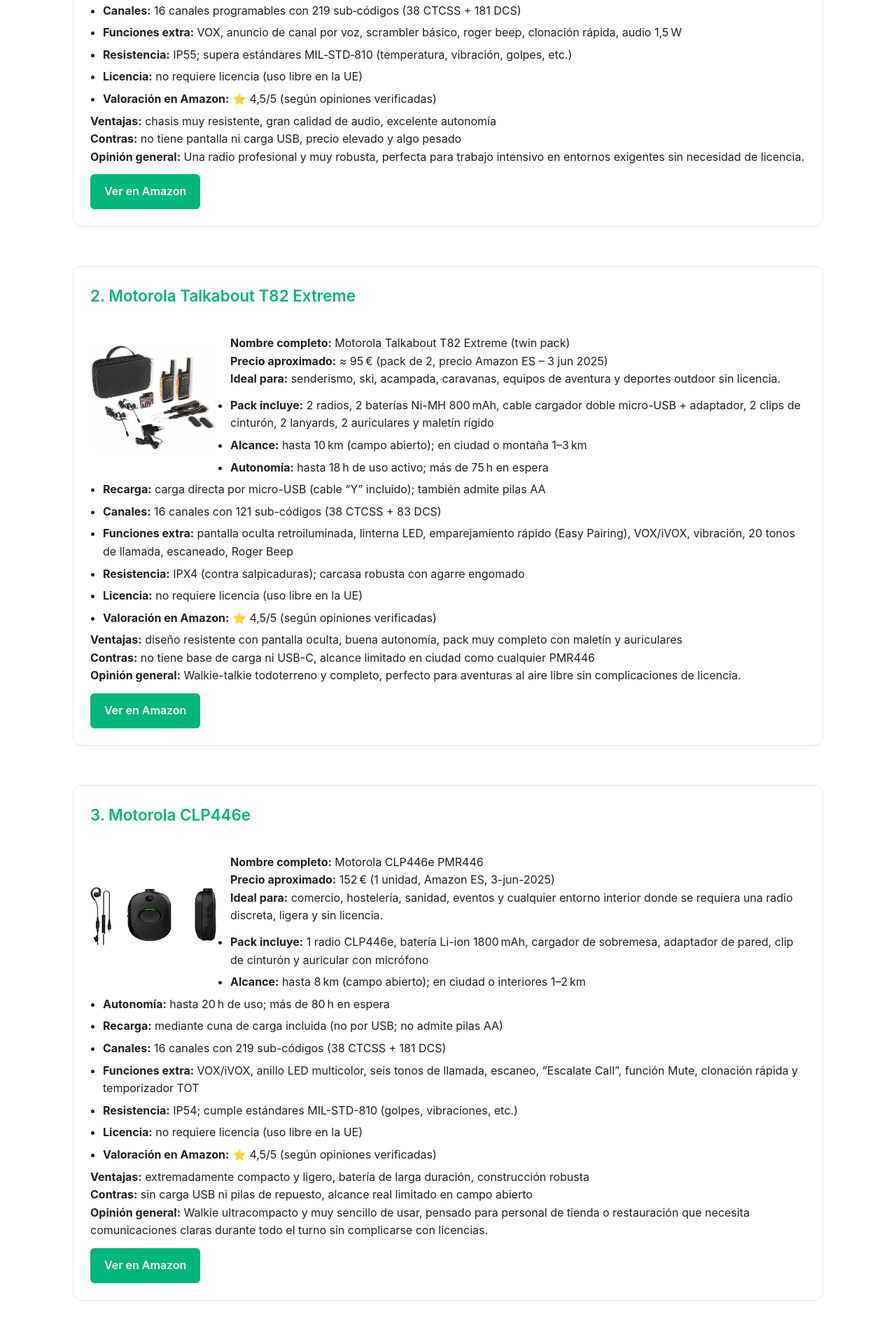
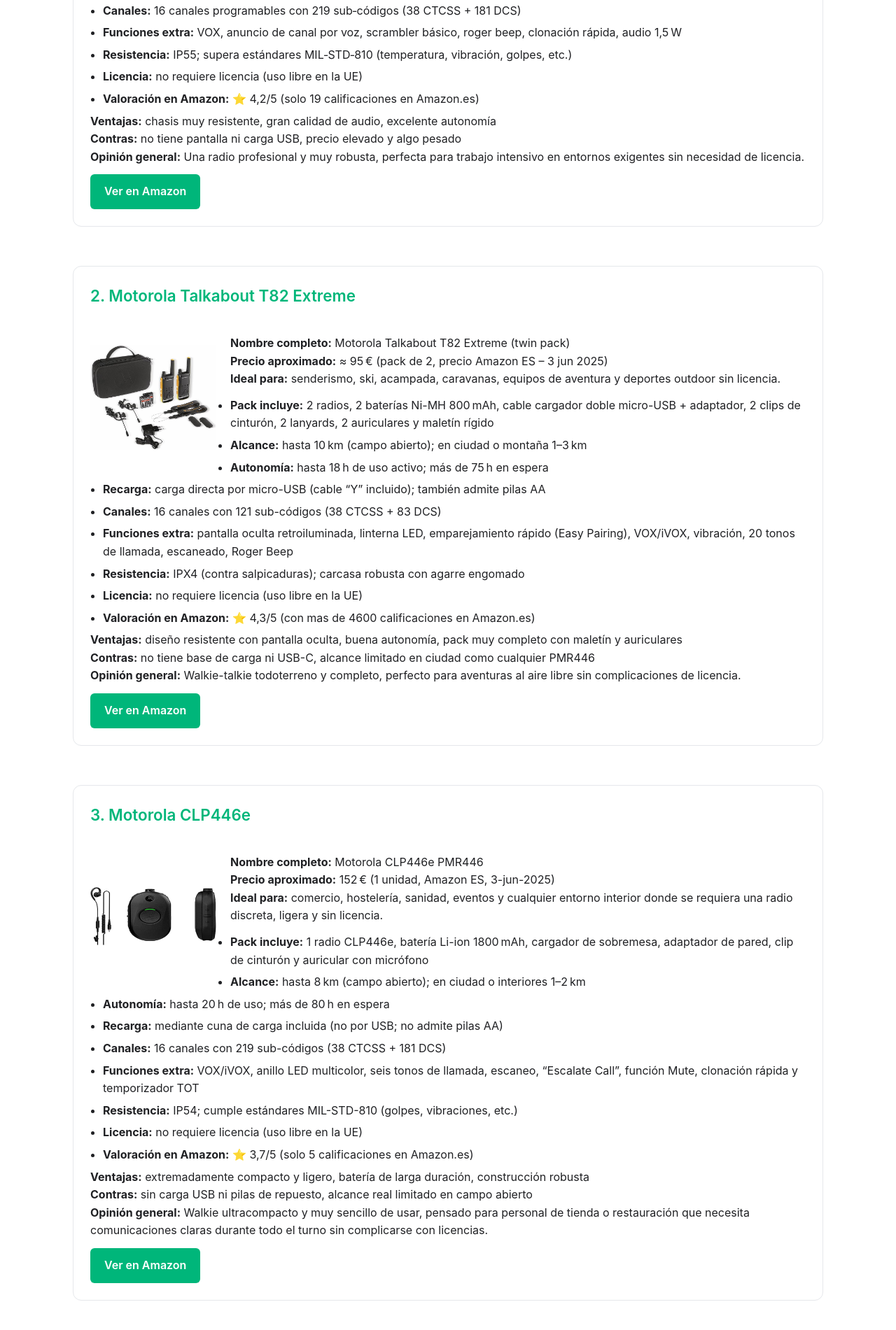
Before and after one commit to JuanBuon/buonreviews, a plain HTML site: page blog/walkies.html in a window 1280 px wide. Shown: the part 1439-3340 px from the top of the page at 70% size. Drawn offline with Linux system fonts and the light colour scheme.

Commit message:
bien puestas las valoraciones amazon.es

```diff
--- a/blog/walkies.html
+++ b/blog/walkies.html
@@ -73,7 +73,7 @@
         <li><strong>Funciones extra:</strong> VOX, anuncio de canal por voz, scrambler básico, roger beep, clonación rápida, audio 1,5 W</li>
         <li><strong>Resistencia:</strong> IP55; supera estándares MIL‑STD‑810 (temperatura, vibración, golpes, etc.)</li>
         <li><strong>Licencia:</strong> no requiere licencia (uso libre en la UE)</li>
-        <li><strong>Valoración en Amazon:</strong> ⭐ 4,5/5 (según opiniones verificadas)</li>
+        <li><strong>Valoración en Amazon:</strong> ⭐ 4,2/5 (solo 19 calificaciones en Amazon.es)</li>
       </ul>
       <p><strong>Ventajas:</strong> chasis muy resistente, gran calidad de audio, excelente autonomía</p>
       <p><strong>Contras:</strong> no tiene pantalla ni carga USB, precio elevado y algo pesado</p>
@@ -107,7 +107,7 @@
         <li><strong>Funciones extra:</strong> pantalla oculta retroiluminada, linterna LED, emparejamiento rápido (Easy Pairing), VOX/iVOX, vibración, 20 tonos de llamada, escaneado, Roger Beep</li>
         <li><strong>Resistencia:</strong> IPX4 (contra salpicaduras); carcasa robusta con agarre engomado</li>
         <li><strong>Licencia:</strong> no requiere licencia (uso libre en la UE)</li>
-        <li><strong>Valoración en Amazon:</strong> ⭐ 4,5/5 (según opiniones verificadas)</li>
+        <li><strong>Valoración en Amazon:</strong> ⭐ 4,3/5 (con mas de 4600 calificaciones en Amazon.es)</li>
       </ul>
 
       <p><strong>Ventajas:</strong> diseño resistente con pantalla oculta, buena autonomía, pack muy completo con maletín y auriculares</p>
@@ -143,7 +143,7 @@
         <li><strong>Funciones extra:</strong> VOX/iVOX, anillo LED multicolor, seis tonos de llamada, escaneo, “Escalate Call”, función Mute, clonación rápida y temporizador TOT</li>
         <li><strong>Resistencia:</strong> IP54; cumple estándares MIL-STD-810 (golpes, vibraciones, etc.)</li>
         <li><strong>Licencia:</strong> no requiere licencia (uso libre en la UE)</li>
-        <li><strong>Valoración en Amazon:</strong> ⭐ 4,5/5 (según opiniones verificadas)</li>
+        <li><strong>Valoración en Amazon:</strong> ⭐ 3,7/5 (solo 5 calificaciones en Amazon.es)</li>
       </ul>
 
       <p><strong>Ventajas:</strong> extremadamente compacto y ligero, batería de larga duración, construcción robusta</p>
@@ -179,7 +179,7 @@
         <li><strong>Funciones extra:</strong> linterna LED blanco/rojo activada por agua, botón de alerta de emergencia, VOX/iVOX, vibración, silbato integrado, emparejamiento rápido, 20 tonos, escaneo, bloqueo de teclado</li>
         <li><strong>Resistencia:</strong> IP67 (sumergible y flotante); carcasa engomada resistente a impactos</li>
         <li><strong>Licencia:</strong> no requiere licencia (uso libre en la UE)</li>
-        <li><strong>Valoración en Amazon:</strong> ⭐ 4,5/5 (según opiniones verificadas)</li>
+        <li><strong>Valoración en Amazon:</strong> ⭐ 3,7/5 (con mas de 3000 calificaciones en Amazon.es)</li>
       </ul>
 
       <p><strong>Ventajas:</strong> totalmente estanco y flotante, buena autonomía, maletín y accesorios completos</p>
@@ -215,7 +215,7 @@
         <li><strong>Funciones extra:</strong> doble modo digital-analógico (dPMR446 / PMR446), VOX, LED multicolor (7 colores), PTT secundario, escáner, bloqueo de teclado, compander y temporizador TOT</li>
         <li><strong>Resistencia:</strong> IP54/IP55; cumple estándares MIL-STD-810 (temperatura, vibración, caídas)</li>
         <li><strong>Licencia:</strong> no requiere licencia (uso libre en la UE)</li>
-        <li><strong>Valoración en Amazon:</strong> ⭐ 4,5/5 (según opiniones verificadas)</li>
+        <li><strong>Valoración en Amazon:</strong> ⭐ 4,3/5 (solo 52 calificaciones en Amazon.es)</li>
       </ul>
 
       <p><strong>Ventajas:</strong> 48 canales digitales y analógicos, muy robusto, LED informativo, buena autonomía</p>
@@ -250,7 +250,7 @@
         <li><strong>Funciones extra:</strong> pantalla alfanumérica, 4 botones programables, VOX, scrambler, clonación rápida, LED tricolor, audio frontal de 1,5 W, anuncio de canal y temporizador TOT</li>
         <li><strong>Resistencia:</strong> IP55; cumple estándares MIL-STD-810 C/D/E/F/G</li>
         <li><strong>Licencia:</strong> no requiere licencia (uso libre en la UE)</li>
-        <li><strong>Valoración en Amazon:</strong> ⭐ 4,5/5 (según opiniones verificadas)</li>
+        <li><strong>Valoración en Amazon:</strong> ⭐ 4,2/5 (solo 138 calificaciones en Amazon.es)</li>
       </ul>
 
       <p><strong>Ventajas:</strong> muy robusto, pantalla útil con botones programables, excelente autonomía y audio potente</p>
@@ -285,7 +285,7 @@
         <li><strong>Funciones extra:</strong> pantalla LCD retroiluminada, linterna LED, radio FM, alarma de emergencia, tecla configurable, bloqueo de teclado, temporizador TOT</li>
         <li><strong>Resistencia:</strong> sin certificación IP oficial; protección básica frente a salpicaduras y caídas leves</li>
         <li><strong>Licencia:</strong> no requiere licencia (uso libre en la UE)</li>
-        <li><strong>Valoración en Amazon:</strong> ⭐ 4,4/5 (según opiniones verificadas)</li>
+        <li><strong>Valoración en Amazon:</strong> ⭐ 3,1/5 (solo 2 calificaciones en Amazon.es)</li>
       </ul>
 
       <p><strong>Ventajas:</strong> muy compacto y ligero, se carga por micro-USB, buena autonomía y funciones como radio FM o linterna</p>
@@ -320,7 +320,7 @@
         <li><strong>Funciones extra:</strong> VOX (9 niveles), modo “Babysitter”, pantalla LCD retroiluminada, linterna LED, 5 tonos de llamada, Dual Watch, escaneo de canales, Roger Beep</li>
         <li><strong>Resistencia:</strong> IPX4 (contra salpicaduras); carcasa ABS resistente a golpes moderados</li>
         <li><strong>Licencia:</strong> no requiere licencia (uso libre en la UE)</li>
-        <li><strong>Valoración en Amazon:</strong> ⭐ 4,4/5 (según opiniones verificadas)</li>
+        <li><strong>Valoración en Amazon:</strong> ⭐ 4,1/5 (con mas de 1700 calificaciones en Amazon.es)</li>
       </ul>
 
       <p><strong>Ventajas:</strong> buena autonomía, dual band con 93 canales, base rápida y opción de pilas AA</p>
@@ -355,7 +355,7 @@
         <li><strong>Funciones extra:</strong> scrambler de voz, compander, VOX (10 niveles), anuncio de canal, pantalla LCD retroiluminada, escaneo, monitor, Dual Power, modo ahorro</li>
         <li><strong>Resistencia:</strong> IP67 (sumergible); cumple norma MIL-STD-810G (golpes, polvo, agua, temperaturas)</li>
         <li><strong>Licencia:</strong> no requiere licencia (uso libre en la UE)</li>
-        <li><strong>Valoración en Amazon:</strong> ⭐ 4,5/5 (según opiniones verificadas)</li>
+        <li><strong>Valoración en Amazon:</strong> ⭐ 4,3/5 (solo 130 calificaciones en Amazon.es)</li>
       </ul>
 
       <p><strong>Ventajas:</strong> resistencia extrema (IP67 + MIL-STD), 99 canales con gran privacidad, excelente autonomía y calidad de audio</p>
@@ -390,7 +390,7 @@
         <li><strong>Funciones extra:</strong> linterna LED, alarma SOS, VOX (5 niveles), Dual Watch, escaneo, bloqueo teclado, Roger Beep, reducción de ruido, reinicio rápido</li>
         <li><strong>Resistencia:</strong> IP67 (sumergible hasta 1 m); diseño sellado con clip-silbato para emergencias</li>
         <li><strong>Licencia:</strong> no requiere licencia (uso libre en la UE)</li>
-        <li><strong>Valoración en Amazon:</strong> ⭐ 4,4/5 (según opiniones verificadas)</li>
+        <li><strong>Valoración en Amazon:</strong> ⭐ 4,1/5 (solo 106 calificaciones en Amazon.es)</li>
       </ul>
 
       <p><strong>Ventajas:</strong> totalmente impermeable, carga por USB-C, compatible con pilas AA, pack muy completo a buen precio</p>
```
